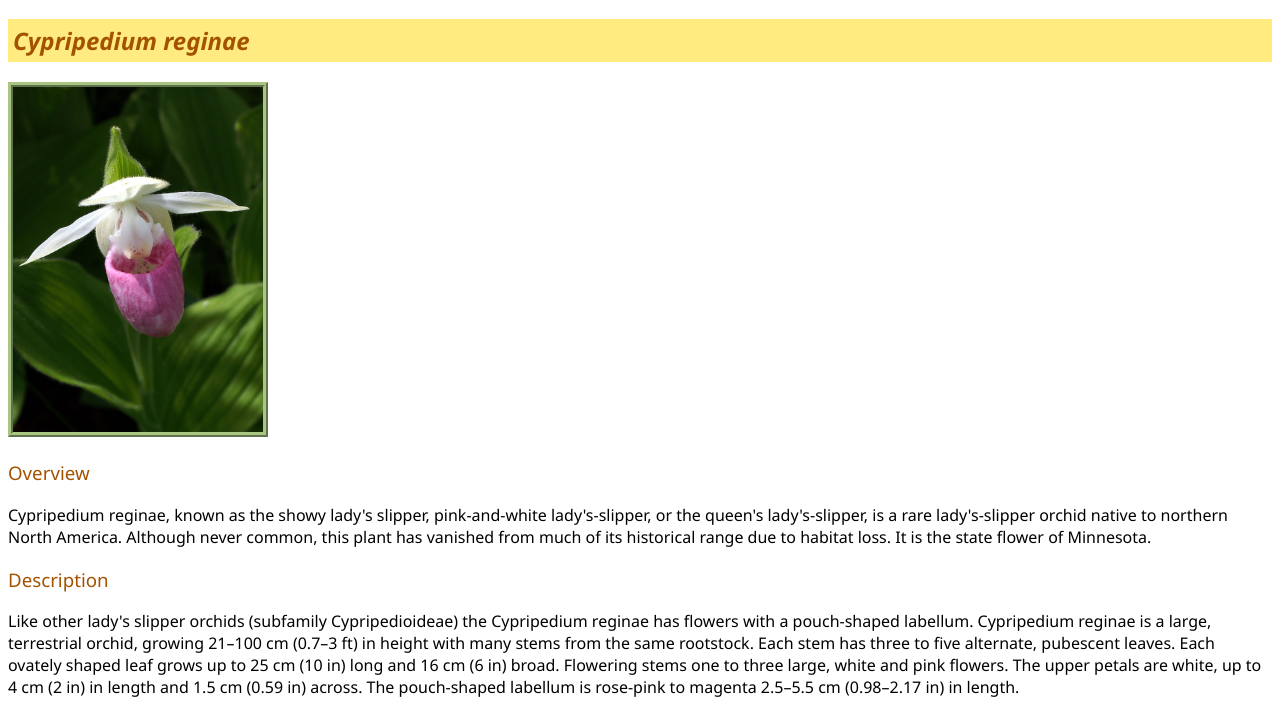
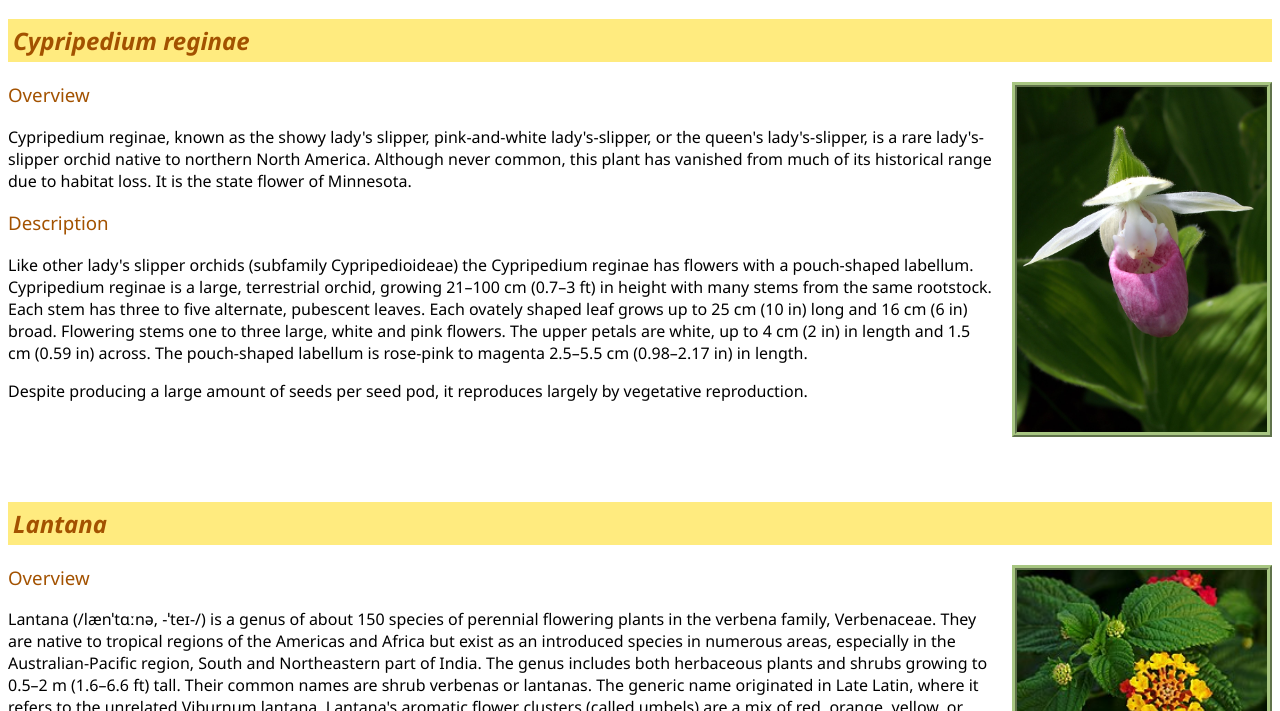
Before and after one commit to balmorel/CIS133, a plain HTML site: page week7/wildflowers.html in a window 1280 px wide. Shown: the part 77-788 px from the top of the page. Drawn offline with Linux system fonts and the light colour scheme.

Commit message:
Add files via upload

```diff
--- a/week7/wildflowers.html
+++ b/week7/wildflowers.html
@@ -22,6 +22,7 @@
             padding: 5px;
             color: rgb(163,82,0);
             font-style: italic;
+            clear: both;
         }
 
         h3 {
@@ -32,7 +33,15 @@
         .flowerPic {
             border: 5px ridge #A8C682;
             width: 250px;
+            float: right;
+            margin-bottom: 65px;
+            margin-left: 20px;
         }
+
+        div {
+            margin-bottom: 50px;
+        }
+
 
     </style>
 </head>
```
